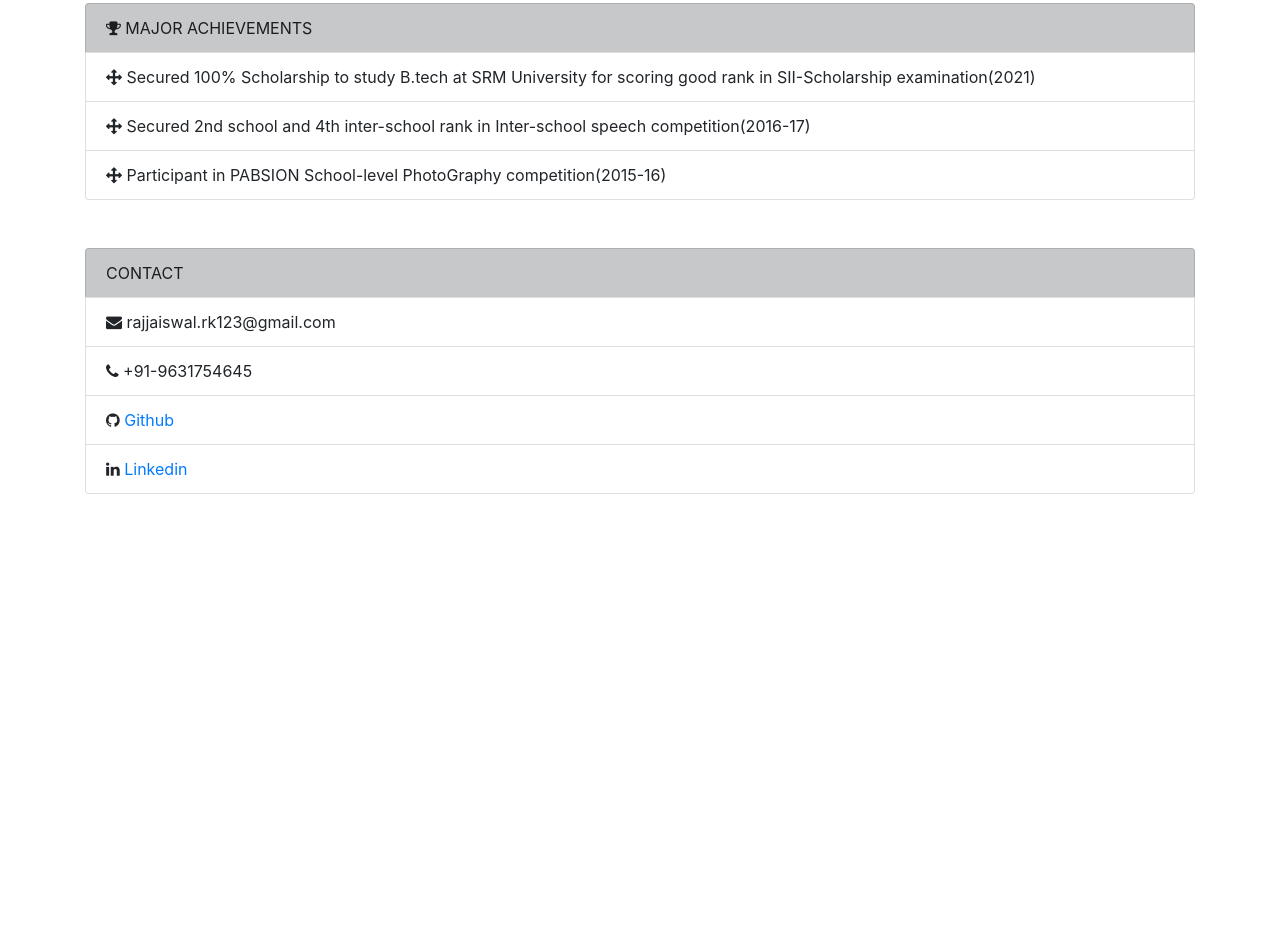
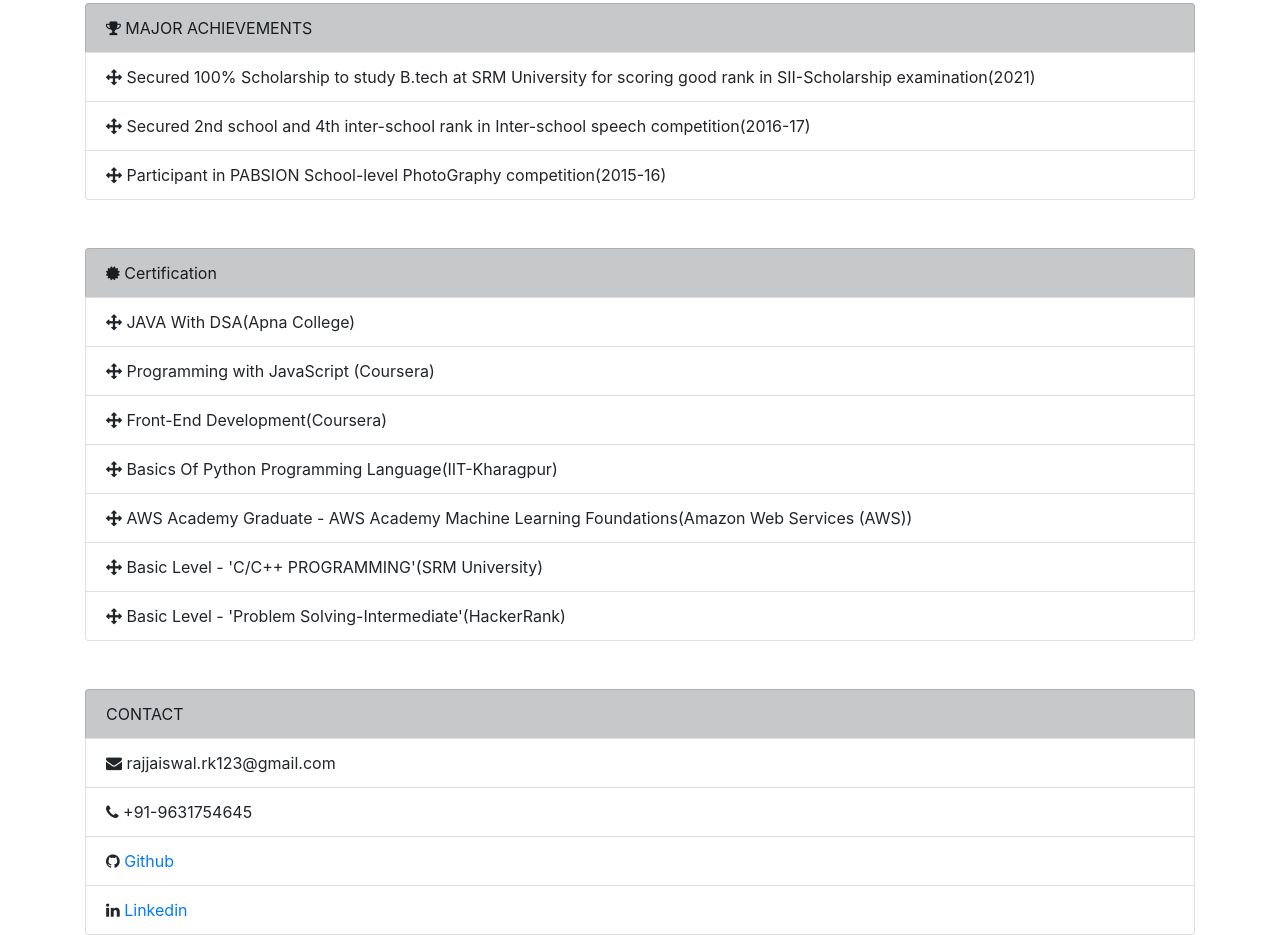
Before and after one commit to rajsrm2021/resume, a plain HTML site: page index.html in a window 1280 px wide. Shown: the part 1129-2064 px from the top of the page. Before the commit the page ends 1623 px from the top, so only its background shows below. Drawn offline with Linux system fonts and the light colour scheme.

Commit message:
Update index.html

```diff
--- a/index.html
+++ b/index.html
@@ -43,7 +43,7 @@
     <br><br>
     <div class="list-group">
         <div class="list-group-item list-group-item-dark"><i class="fa fa-laptop"></i> SKILLS</div>
-        <div class="list-group-item"><i class="fa fa-arrows"></i> Coding : C,C++,JAVA,python </div>
+        <div class="list-group-item"><i class="fa fa-arrows"></i> Coding : C,C++,JAVA </div>
         <div class="list-group-item"><i class="fa fa-arrows"></i> Web-Development : HTML,CSS,JS</div>
 
     </div>
@@ -74,6 +74,19 @@
     </div>
     <br><br>
     <div class="list-group">
+        <div class="list-group-item list-group-item-dark"><i class="fa fa-certificate"></i> Certification</div>
+        <div class="list-group-item "><i class="fa fa-arrows"></i> JAVA With DSA(Apna College)</div>
+        <div class="list-group-item "><i class="fa fa-arrows"></i> Programming with JavaScript (Coursera)</div>
+        <div class="list-group-item "><i class="fa fa-arrows"></i> Front-End Development(Coursera)</div>
+        <div class="list-group-item "><i class="fa fa-arrows"></i> Basics Of Python Programming Language(IIT-Kharagpur)</div>
+        <div class="list-group-item "><i class="fa fa-arrows"></i> AWS Academy Graduate - AWS Academy Machine Learning Foundations(Amazon Web Services (AWS))</div>
+        <div class="list-group-item "><i class="fa fa-arrows"></i> Basic Level - 'C/C++ PROGRAMMING'(SRM University) </div>
+        <div class="list-group-item "><i class="fa fa-arrows"></i> Basic Level - 'Problem Solving-Intermediate'(HackerRank) </div>
+
+
+    </div>
+    <br><br>
+    <div class="list-group">
         <div class="list-group-item list-group-item-dark">CONTACT</div>
         <div class="list-group-item"><i class="fa fa-envelope"></i> rajjaiswal.rk123@gmail.com</div>
         <div class="list-group-item"><i class="fa fa-phone"></i> +91-9631754645</div>
```
